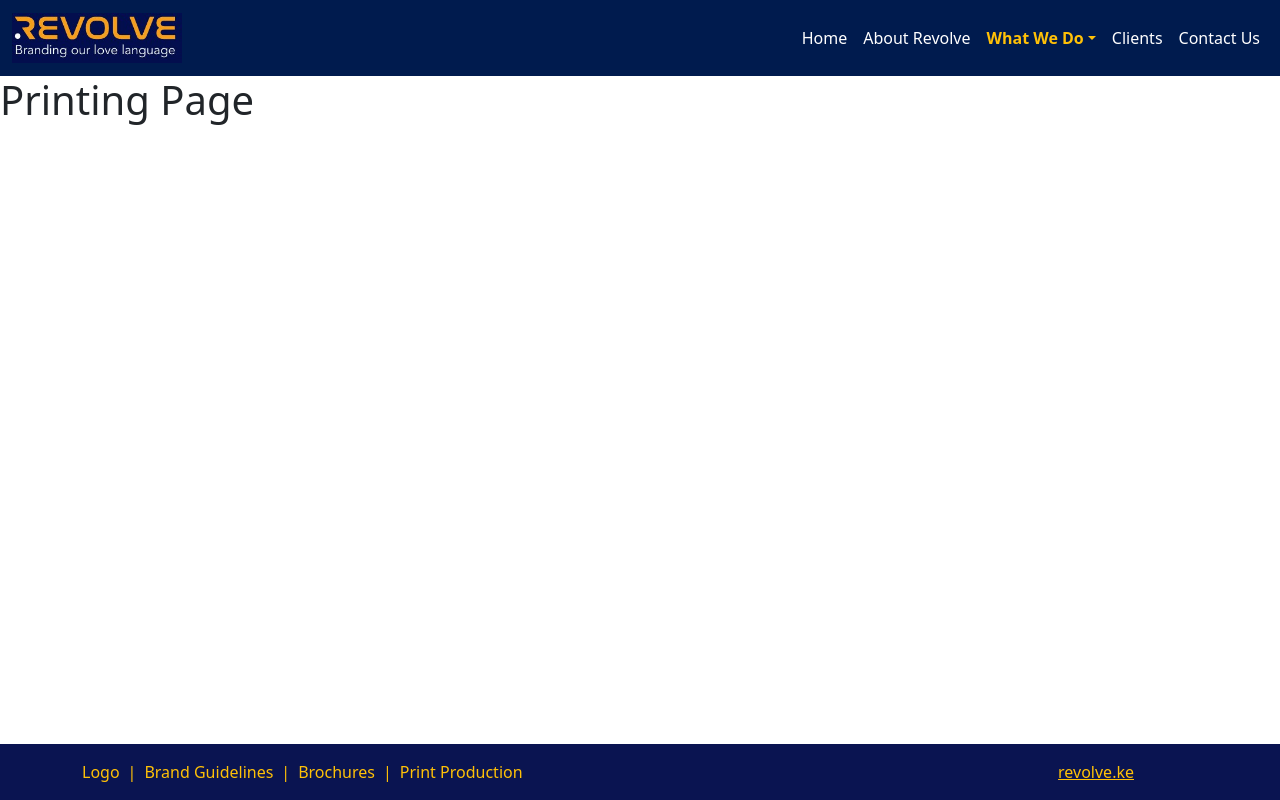
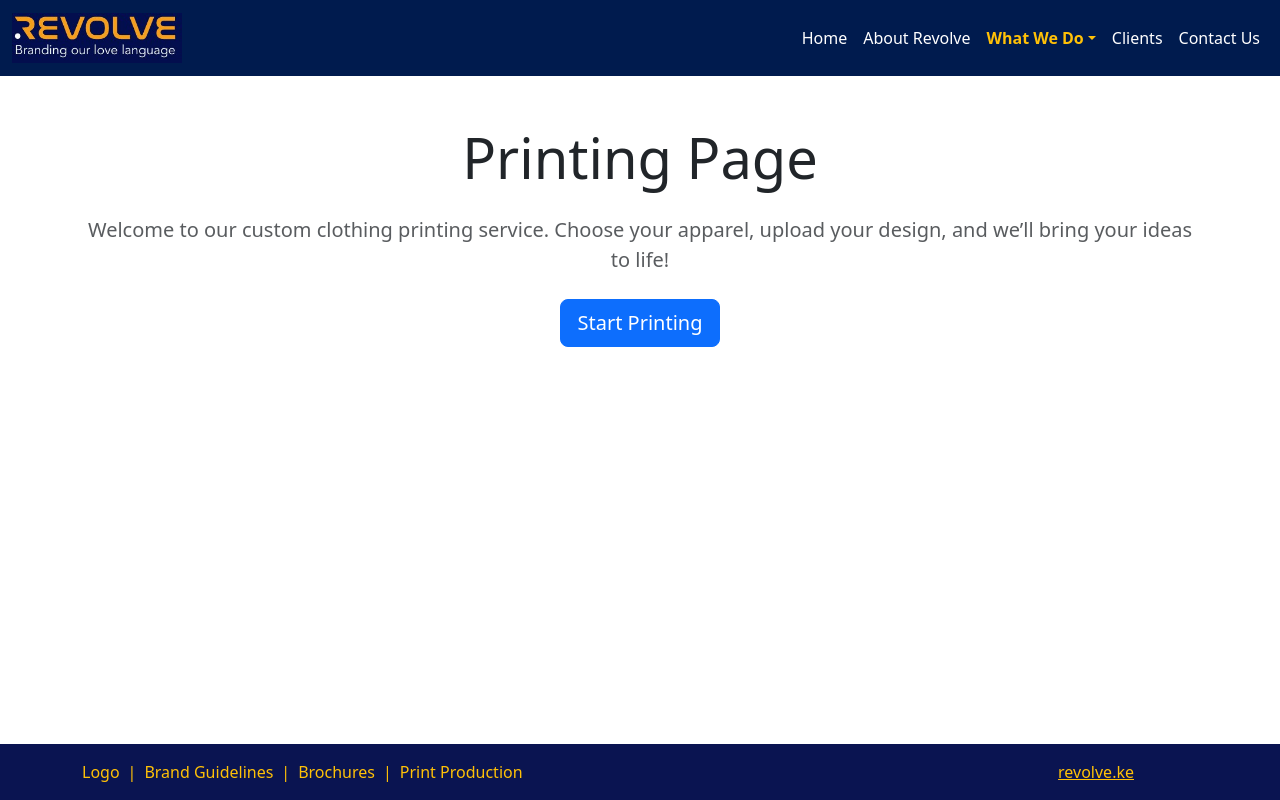
Before and after one commit to Melkzedk/tobby-client-app, a React (Create React App) app: page /printing in a window 1280 px wide. Built offline with nearby package versions, Linux system fonts and the light colour scheme.

Commit message:
more updates

```diff
--- a/src/pages/printing.js
+++ b/src/pages/printing.js
@@ -1,9 +1,15 @@
 import React from 'react';
 
 function Clothing() {
-    return(
-        <h1>Printing Page</h1>
-    );
+  return (
+    <div className="container mt-5 text-center">
+      <h1 className="display-4 mb-4">Printing Page</h1>
+      <p className="lead text-muted mb-4">
+        Welcome to our custom clothing printing service. Choose your apparel, upload your design, and we’ll bring your ideas to life!
+      </p>
+      <button className="btn btn-primary btn-lg">Start Printing</button>
+    </div>
+  );
 }
 
 export default Clothing;
```
